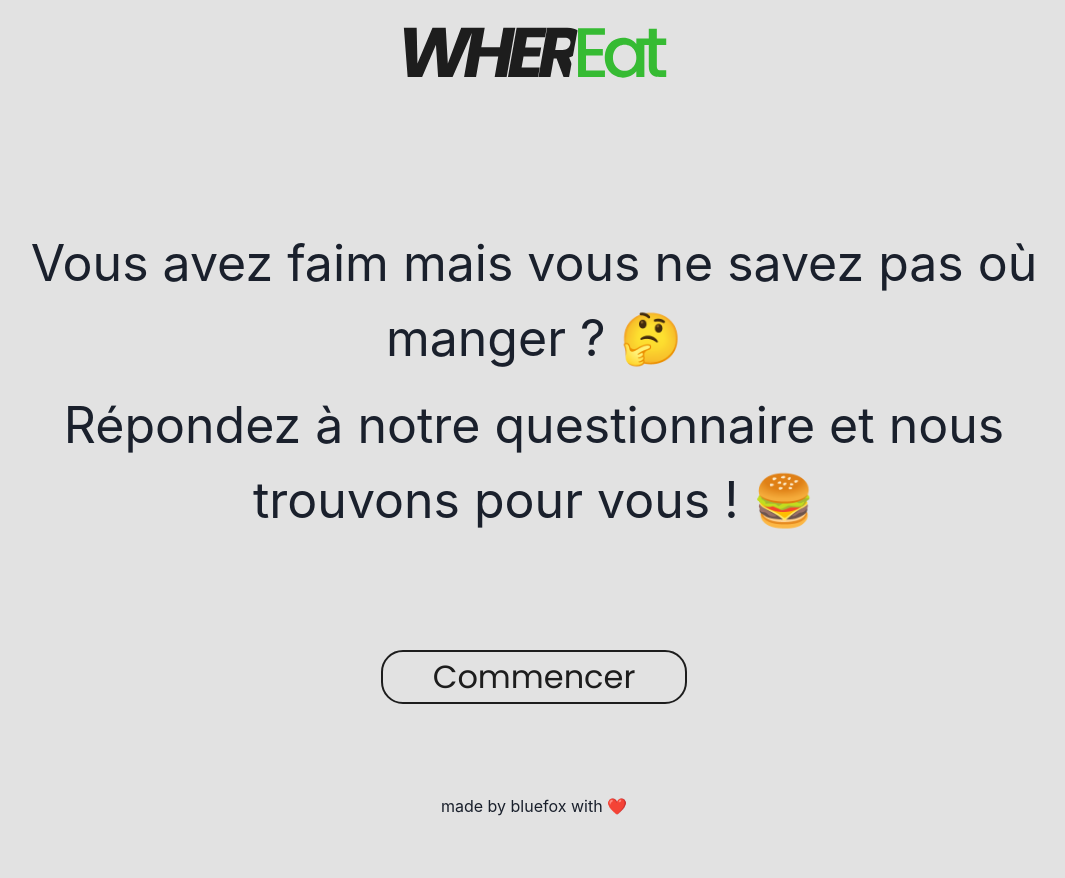
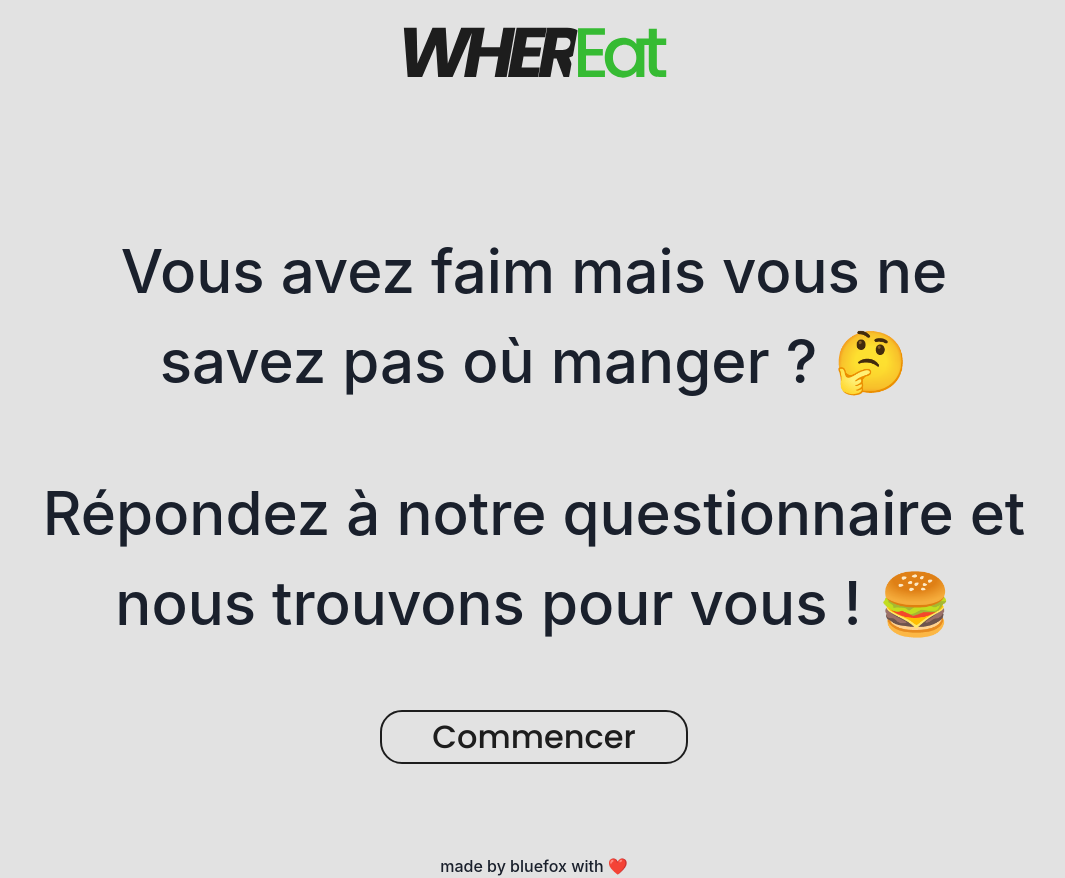
Before and after one commit to bluefoxfr/whereat-app, a Next.js app: page / in a window 1280 px wide. Shown: the whole page, without its empty margins (106-1171 px from the left). Before the commit the page ends 818 px from the top, so only its background shows below. Built offline with nearby package versions, Linux system fonts and the light colour scheme.

Commit message:
change Text font-size and containerText properties

```diff
--- a/src/styles/globals.css
+++ b/src/styles/globals.css
@@ -1,4 +1,4 @@
-@import url('https://fonts.googleapis.com/css2?family=Poppins:wght@400&display=swap');
+@import url('https://fonts.googleapis.com/css2?family=Poppins:wght@500&display=swap');
 
 html,
 body {
@@ -8,6 +8,7 @@ body {
     Ubuntu, Cantarell, Fira Sans, Droid Sans, Helvetica Neue, 'Poppins', sans-serif;
   background-color: #E2E2E2;
   font-family: 'Poppins', sans-serif;
+  font-weight: 500;
   height: 100%;
 }
 
--- a/src/styles/home/Home.style.tsx
+++ b/src/styles/home/Home.style.tsx
@@ -13,9 +13,9 @@ export const Container = styled.div`
 `
 
 export const Text = styled.h1`
-  max-width: 1139px;
+  max-width: 1000px;
   min-height: 192px;
-  font-size: 50px;
+  font-size: 60px;
   text-align: center;
   margin-bottom: -50px;
 `
@@ -24,8 +24,8 @@ export const TextContainer = styled.div`
   display: flex;
   flex-direction: column;
   margin-top: 50px;
-  margin-bottom: 50px;
-  gap: 20px;
+  margin-bottom: 30px;
+  gap: 100px;
 `
 
 export const Author = styled.p`
```
